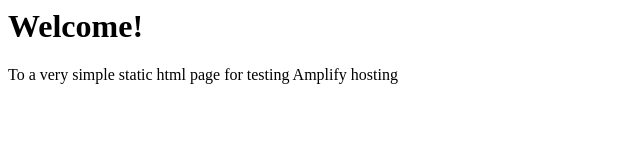
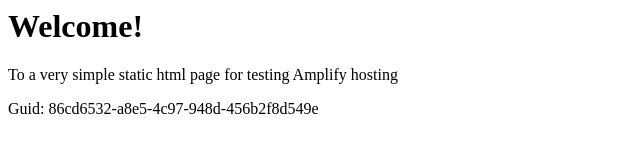
Before and after one commit to aws-aemilia-arn/Github-PR-Commit-Integration-Test-DoNotTouch-GitH-MJCD6L4M-v1-preprod-eu-north-1, a website: page src/index.html in a window 1280 px wide. Shown: the whole page, without its empty margins (0-640 px from the left). Drawn offline with Linux system fonts and the light colour scheme.

Commit message:
commit from integ tests

```diff
--- a/src/index.html
+++ b/src/index.html
@@ -1,3 +1,5 @@
+
+
 <html lang="en">
 
 <head>
@@ -10,6 +12,6 @@
 <body>
     <h1>Welcome!</h1>
     <p>To a very simple static html page for testing Amplify hosting</p>
-</body>
+    <p>Guid: 86cd6532-a8e5-4c97-948d-456b2f8d549e</p></body>
 
 </html>
```
